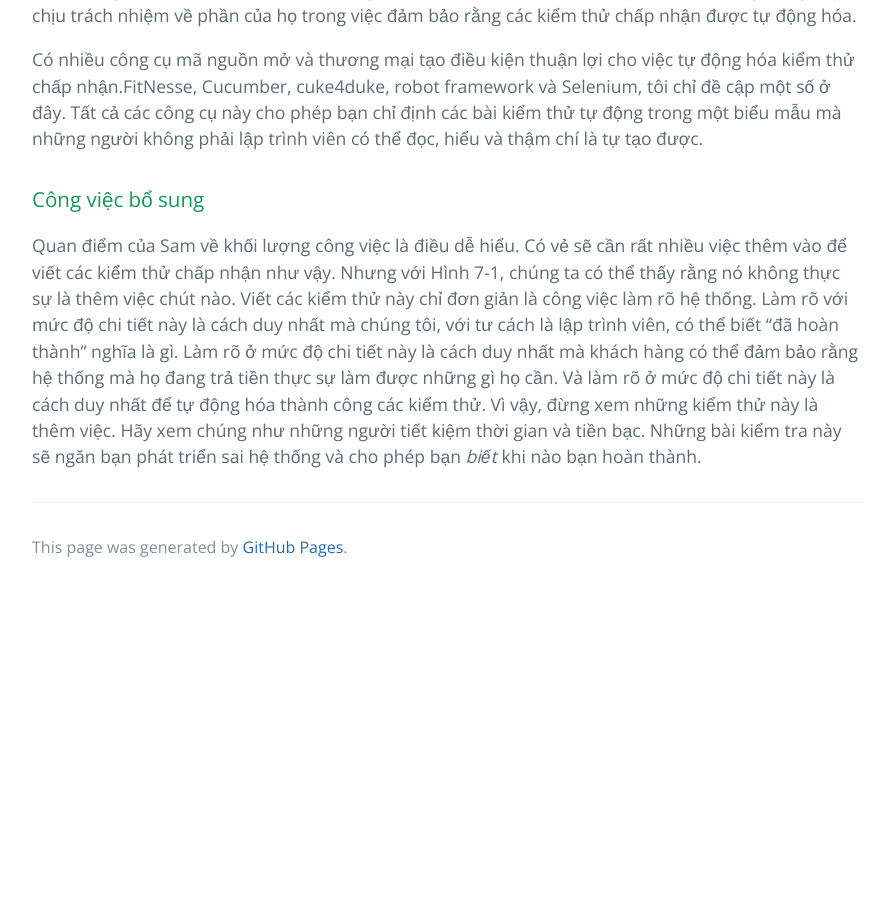
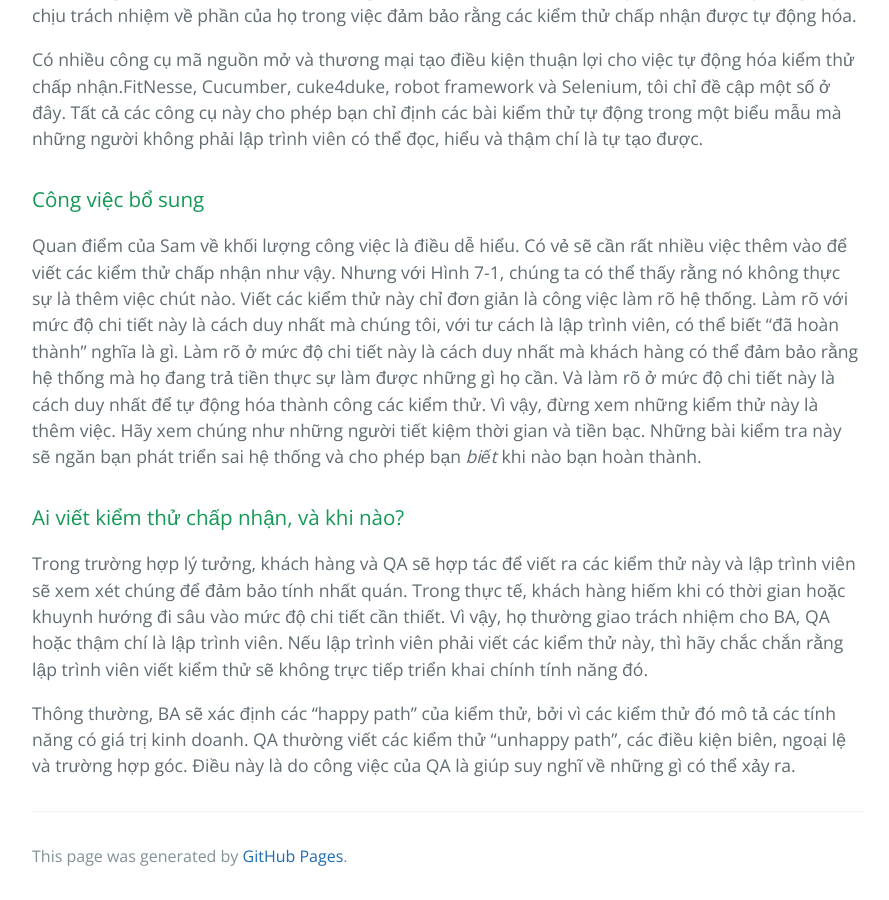
Before and after one commit to HaiBV/haibv.github.io, a Jekyll site: the page built from clean-coder/chapter-7-acceptance-testing.md, in a window 1280 px wide and 900 px high, scrolled down 9066 px. Shown: the whole window, without its empty margins (192-1081 px from the left). Built offline with Jekyll 4.4.1, drawn with Linux system fonts in a browser that asks for light colours; our own code applies the rules of GitHub Pages for plain Markdown files; before the commit the page ends 9657 px from its top, so only the background shows below that.

Commit message:
Book - The Clean Coder - Chapter 7 - Acceptance Testing

```diff
--- a/clean-coder/chapter-7-acceptance-testing.md
+++ b/clean-coder/chapter-7-acceptance-testing.md
@@ -263,3 +263,9 @@ Có nhiều công cụ mã nguồn mở và thương mại tạo điều kiện
 ### Công việc bổ sung
 
 Quan điểm của Sam về khối lượng công việc là điều dễ hiểu. Có vẻ sẽ cần rất nhiều việc thêm vào để viết các kiểm thử chấp nhận như vậy. Nhưng với Hình 7-1, chúng ta có thể thấy rằng nó không thực sự là thêm việc chút nào. Viết các kiểm thử này chỉ đơn giản là công việc làm rõ hệ thống. Làm rõ với mức độ chi tiết này là cách duy nhất mà chúng tôi, với tư cách là lập trình viên, có thể biết “đã hoàn thành” nghĩa là gì. Làm rõ ở mức độ chi tiết này là cách duy nhất mà khách hàng có thể đảm bảo rằng hệ thống mà họ đang trả tiền thực sự làm được những gì họ cần. Và làm rõ ở mức độ chi tiết này là cách duy nhất để tự động hóa thành công các kiểm thử. Vì vậy, đừng xem những kiểm thử này là thêm việc. Hãy xem chúng như những người tiết kiệm thời gian và tiền bạc. Những bài kiểm tra này sẽ ngăn bạn phát triển sai hệ thống và cho phép bạn _biết_ khi nào bạn hoàn thành.
+
+### Ai viết kiểm thử chấp nhận, và khi nào?
+
+Trong trường hợp lý tưởng, khách hàng và QA sẽ hợp tác để viết ra các kiểm thử này và lập trình viên sẽ xem xét chúng để đảm bảo tính nhất quán. Trong thực tế, khách hàng hiếm khi có thời gian hoặc khuynh hướng đi sâu vào mức độ chi tiết cần thiết. Vì vậy, họ thường giao trách nhiệm cho BA, QA hoặc thậm chí là lập trình viên. Nếu lập trình viên phải viết các kiểm thử này, thì hãy chắc chắn rằng lập trình viên viết kiểm thử sẽ không trực tiếp triển khai chính tính năng đó.
+
+Thông thường, BA sẽ xác định các "happy path" của kiểm thử, bởi vì các kiểm thử đó mô tả các tính năng có giá trị kinh doanh. QA thường viết các kiểm thử "unhappy path", các điều kiện biên, ngoại lệ và trường hợp góc. Điều này là do công việc của QA là giúp suy nghĩ về những gì có thể xảy ra.
```
